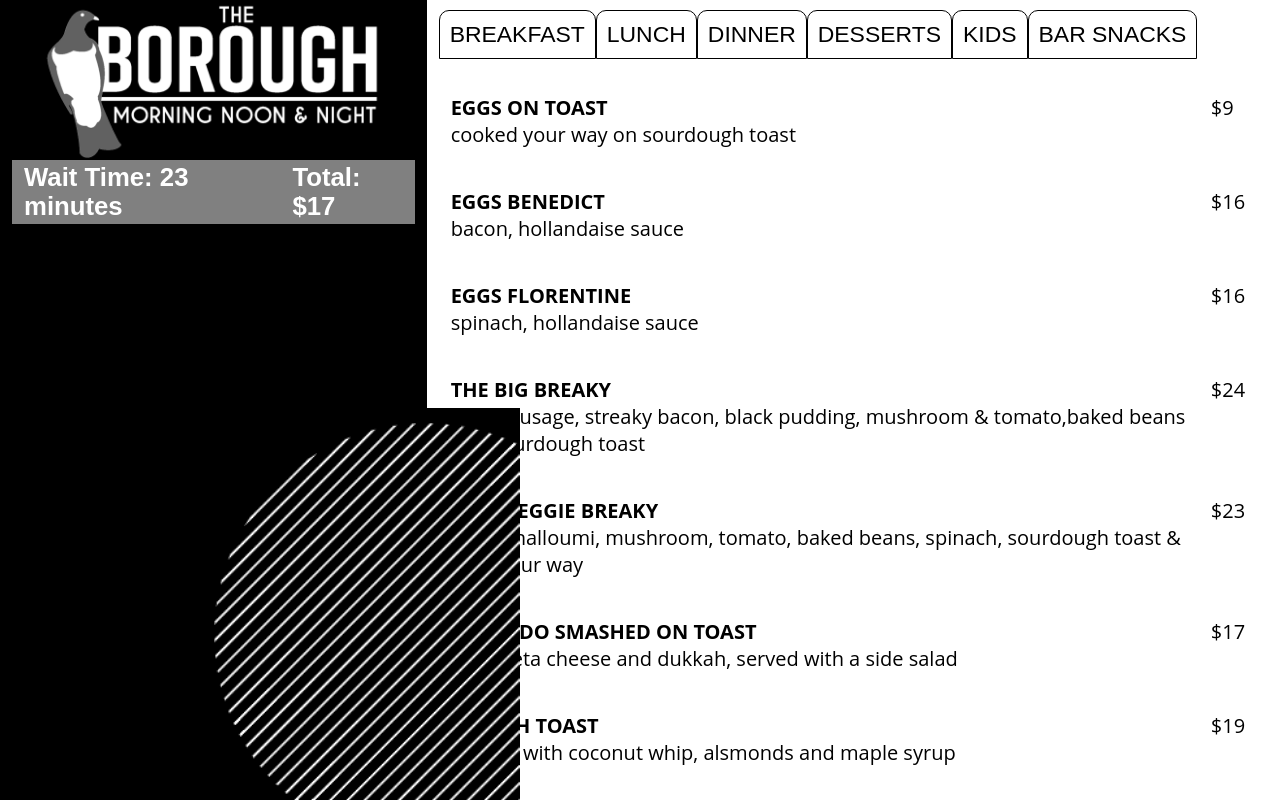
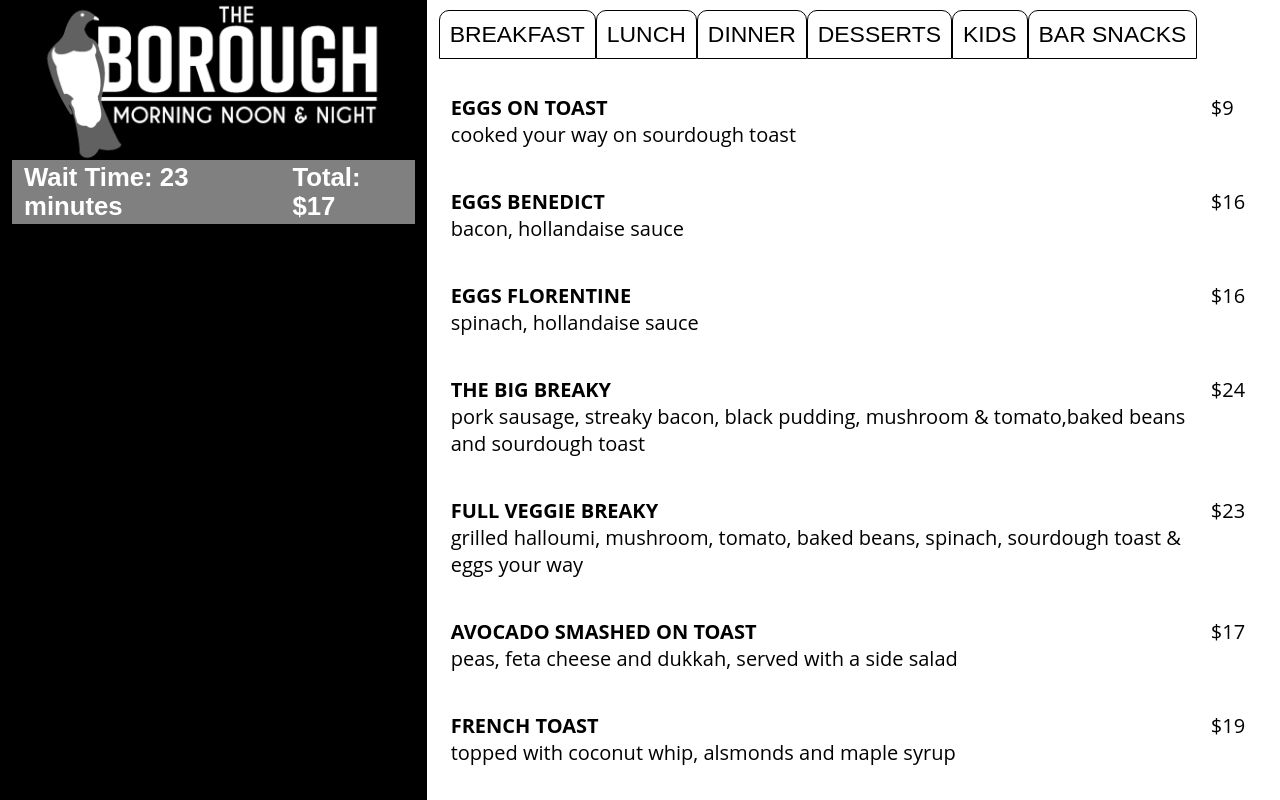
Before and after one commit to Katherineslove/summativeResub, a plain HTML site: page index.html in a window 1280 px wide. Drawn offline with Linux system fonts and the light colour scheme.

Commit message:
comments

```diff
--- a/index.html
+++ b/index.html
@@ -10,13 +10,11 @@
   <body>
     <div id="pageContainer">
       <div class="container">
-
+<!--
         <div class="image">
-          <img src="images/whiteCircle.png" alt="white circle">
-          <!-- <img src="images/blueCircle.png" alt="white circle"> -->
-        </div>
-
-
+           <img src="images/whiteCircle.png" alt="white circle"> -->
+          <!-- <img src="images/blueCircle.png" alt="white circle">
+        </div> -->
         <div class="row">
           <div class="col col12 colL4 sidebar">
             <div class="logo">
```
